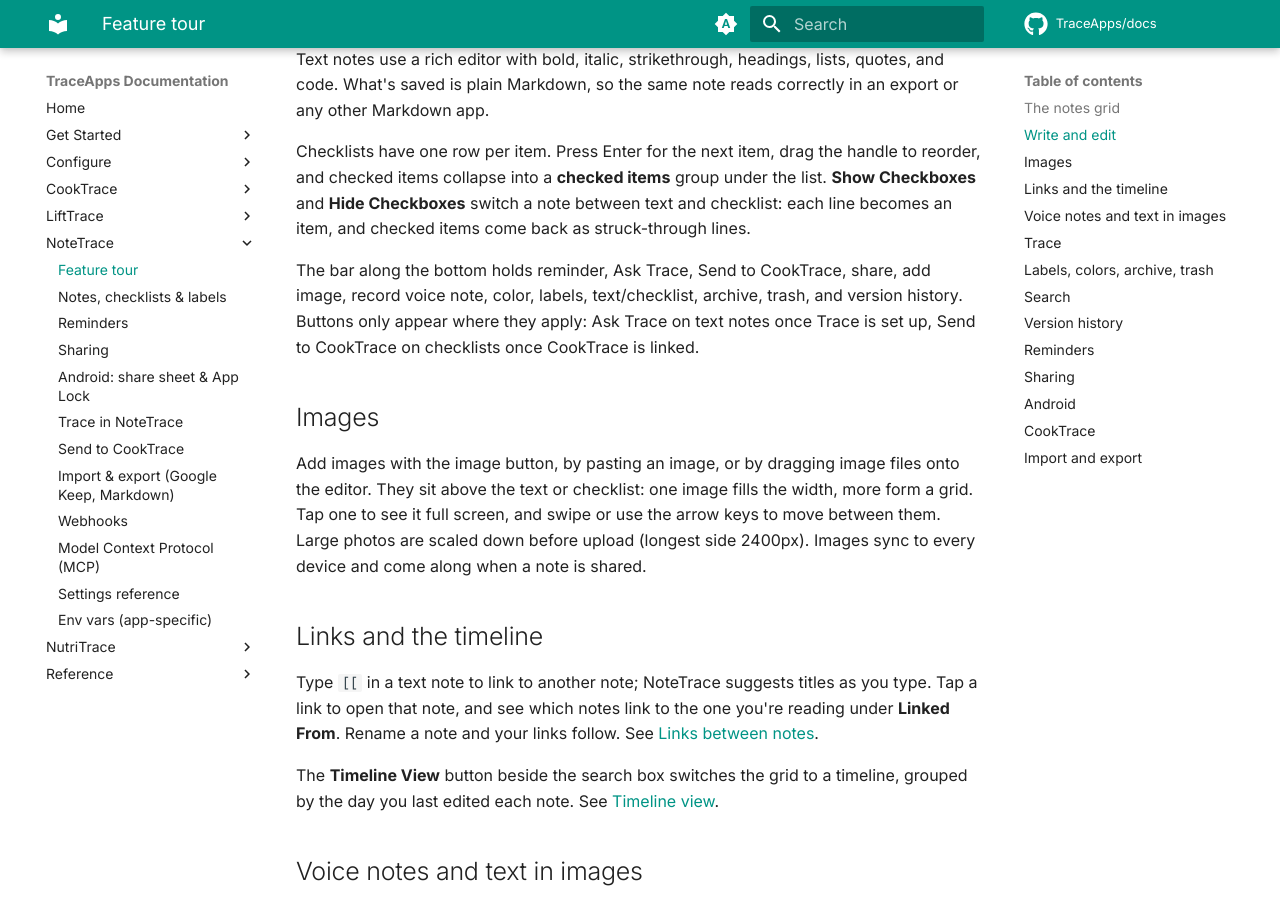
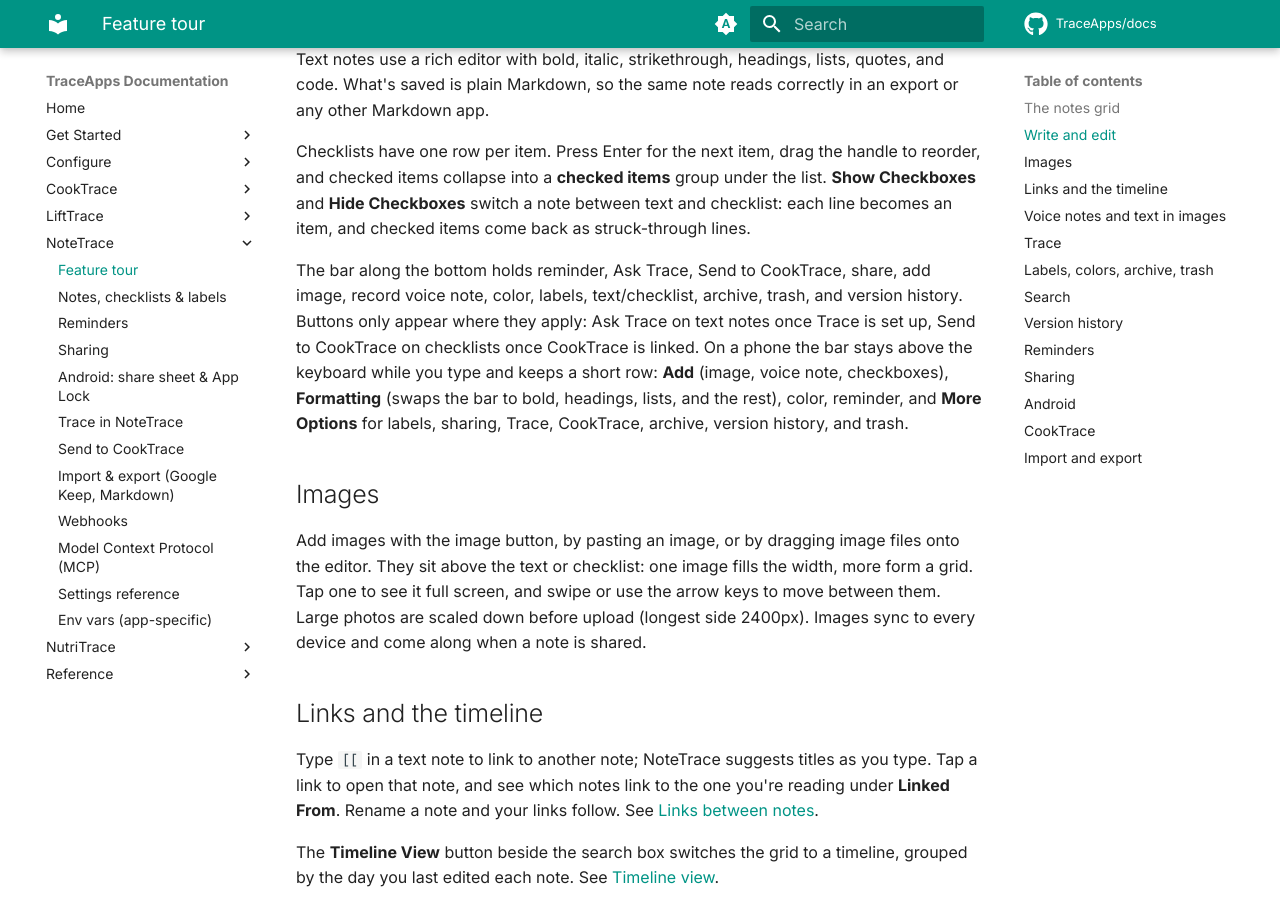
Before and after one commit to TraceApps/docs, an MkDocs documentation site: the page built from docs/notetrace/features.md, in a window 1280 px wide and 900 px high, scrolled down 1654 px. Built offline with MkDocs 1.6.1 and Material for MkDocs 9.7.7, drawn with Linux system fonts in a browser that asks for light colours; comment, search, counter and statistics services are not loaded.

Commit message:
docs(notetrace) Phone editor bar

```diff
--- a/docs/notetrace/features.md
+++ b/docs/notetrace/features.md
@@ -22,7 +22,7 @@ Text notes use a rich editor with bold, italic, strikethrough, headings, lists,
 
 Checklists have one row per item. Press Enter for the next item, drag the handle to reorder, and checked items collapse into a **checked items** group under the list. **Show Checkboxes** and **Hide Checkboxes** switch a note between text and checklist: each line becomes an item, and checked items come back as struck-through lines.
 
-The bar along the bottom holds reminder, Ask Trace, Send to CookTrace, share, add image, record voice note, color, labels, text/checklist, archive, trash, and version history. Buttons only appear where they apply: Ask Trace on text notes once Trace is set up, Send to CookTrace on checklists once CookTrace is linked.
+The bar along the bottom holds reminder, Ask Trace, Send to CookTrace, share, add image, record voice note, color, labels, text/checklist, archive, trash, and version history. Buttons only appear where they apply: Ask Trace on text notes once Trace is set up, Send to CookTrace on checklists once CookTrace is linked. On a phone the bar stays above the keyboard while you type and keeps a short row: **Add** (image, voice note, checkboxes), **Formatting** (swaps the bar to bold, headings, lists, and the rest), color, reminder, and **More Options** for labels, sharing, Trace, CookTrace, archive, version history, and trash.
 
 ## Images {#images}
 
```
